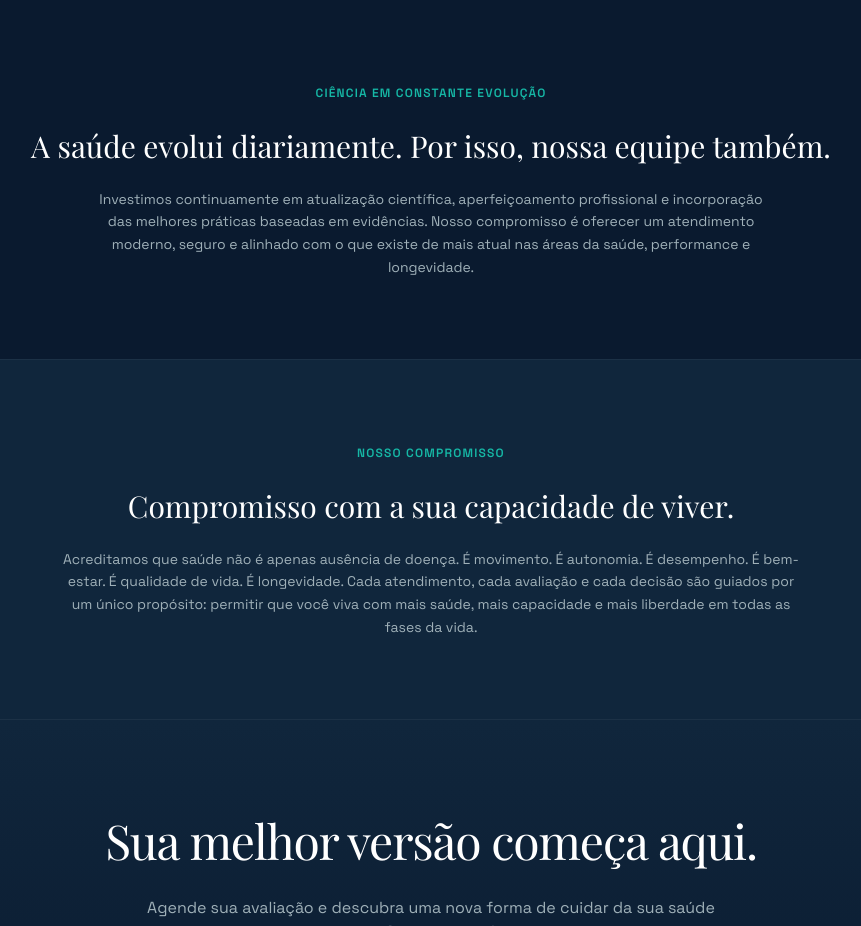
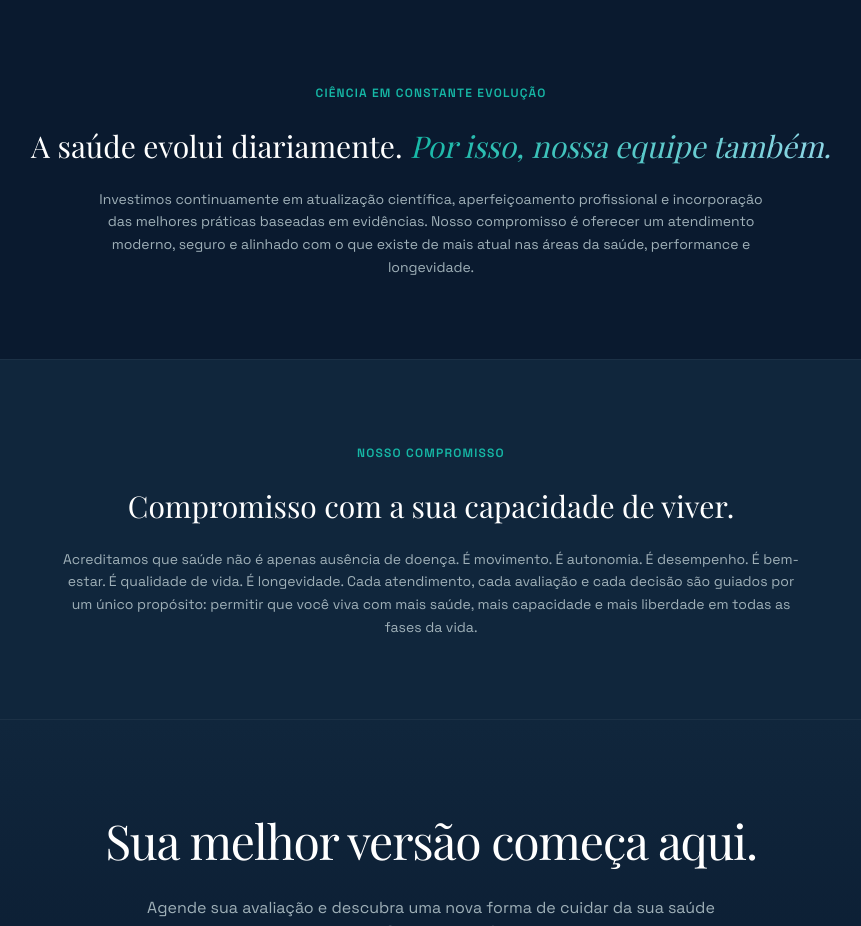
Before and after one commit to leandronunes/clinic-for-life-site, a plain HTML site: page index3.html in a window 1280 px wide. Shown: the part 4600-5526 px from the top of the page, without its empty margins (209-1070 px from the left). Drawn offline with nearby package versions, Linux system fonts and the light colour scheme; a web font is replaced by a local one.

Commit message:
Two-tone highlight on the "A saúde evolui diariamente" heading
Same pattern: keep "A saúde evolui diariamente." in the default
color and highlight "Por isso, nossa equipe também." with the
italic brandCyan-to-brandLightBlue gradient.

Co-Authored-By: Claude Sonnet 5 <noreply@anthropic.com>

```diff
--- a/index3.html
+++ b/index3.html
@@ -557,7 +557,7 @@
     <section class="py-20 bg-darkBg border-t border-white/5">
         <div class="max-w-4xl mx-auto px-4 text-center space-y-6">
             <span class="text-xs uppercase tracking-widest text-brandCyan font-semibold">CIÊNCIA EM CONSTANTE EVOLUÇÃO</span>
-            <h2 class="font-display-light text-3xl text-white">A saúde evolui diariamente. Por isso, nossa equipe também.</h2>
+            <h2 class="font-display-light text-3xl text-white">A saúde evolui diariamente. <span class="italic text-transparent bg-clip-text bg-gradient-to-r from-brandCyan to-brandLightBlue">Por isso, nossa equipe também.</span></h2>
             <p class="text-textGray text-sm leading-relaxed max-w-2xl mx-auto">
                 Investimos continuamente em atualização científica, aperfeiçoamento profissional e incorporação das melhores práticas baseadas em evidências. Nosso compromisso é oferecer um atendimento moderno, seguro e alinhado com o que existe de mais atual nas áreas da saúde, performance e longevidade.
             </p>
```
